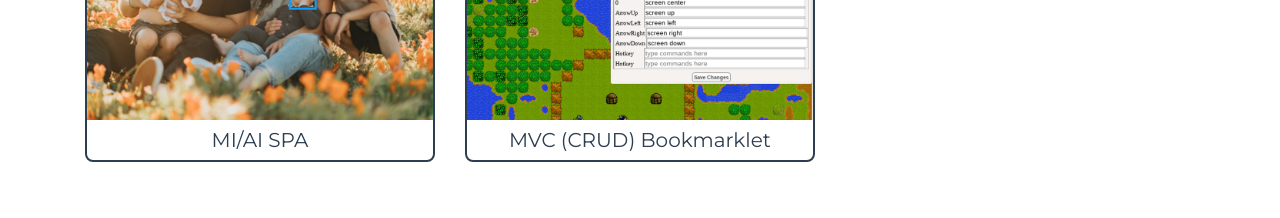
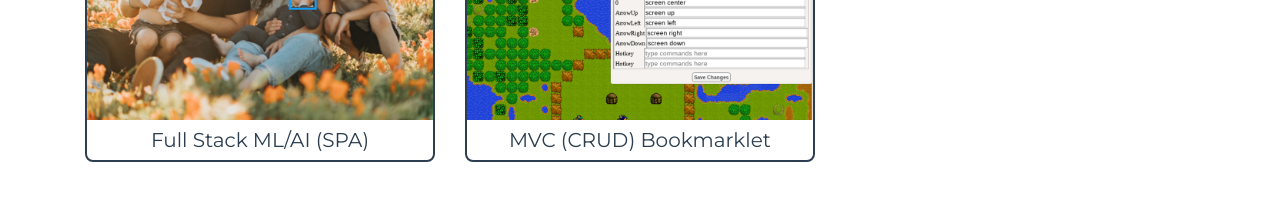
Before and after one commit to tomrule007/website, a website with bundled scripts: page index.html in a window 1280 px wide. Shown: the part 1620-1838 px from the top of the page. Built offline with nearby package versions, Linux system fonts and the light colour scheme; files whose address does not match are found by name.

```diff
--- a/index.html
+++ b/index.html
@@ -225,7 +225,7 @@
                 class="img-fluid"
                 src="img/portfolio/portfolioSmartBrain.png"
                 alt="Smart Brain screenshot"
-              /><h5 class="portfolio-text font-weight-lighter">MI/AI SPA </h5>
+              /><h5 class="portfolio-text font-weight-lighter">Full Stack ML/AI (SPA)</h5>
             </div>
           </div>
 
```
